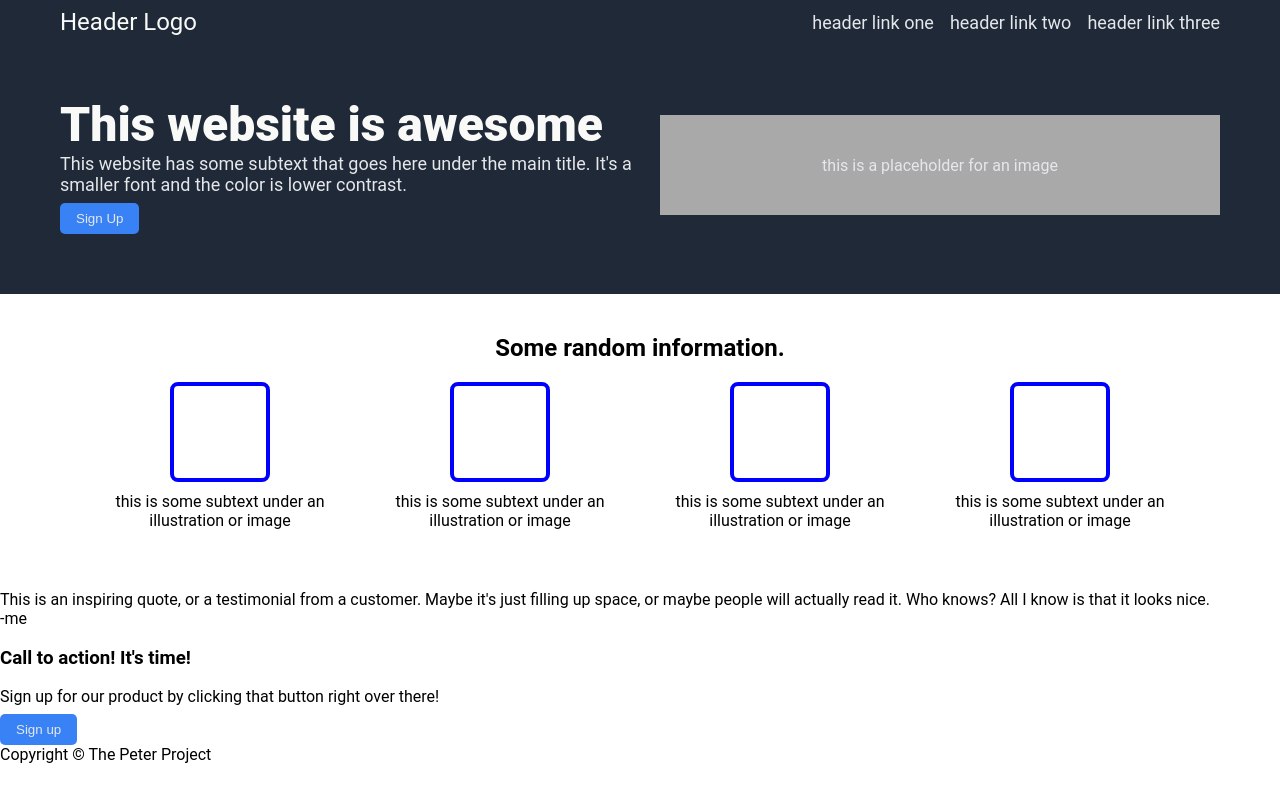
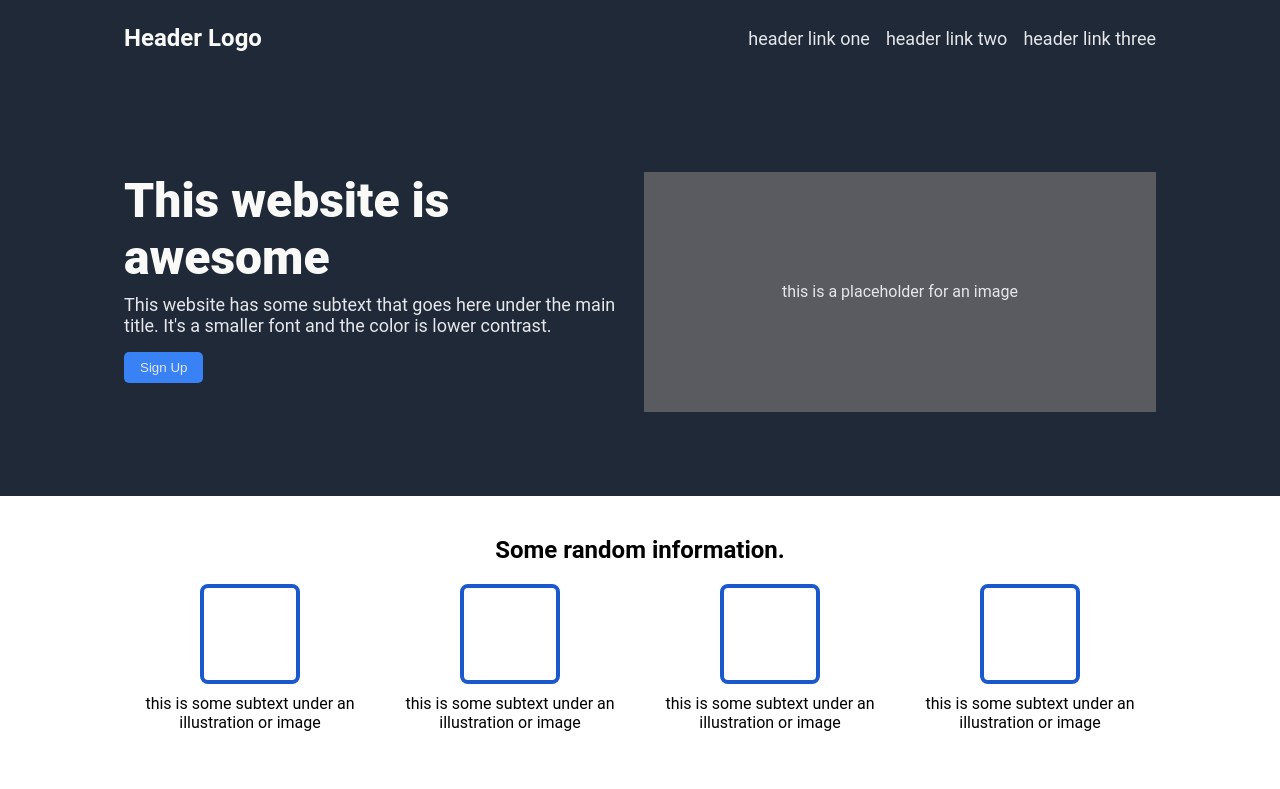
Before and after one commit to ppost0/landing-page, a plain HTML site: page index.html in a window 1280 px wide. Shown: the top 789 px of the page. Drawn offline with Linux system fonts and the light colour scheme.

Commit message:
Complete hero section

```diff
--- a/index.html
+++ b/index.html
@@ -25,7 +25,7 @@
           <button>Sign Up</button>
         </div>
         <div class="header-image">
-          <div class="image-placeholder">this is a placeholder for an image</div>
+          this is a placeholder for an image
         </div>
       </div>
     </div>
--- a/styles.css
+++ b/styles.css
@@ -7,13 +7,13 @@
 }
 
 .linkbar, .content, .content-primary {
-  margin: auto 60px;
+  margin: auto 100px;
 }
 
 
 
 .image {
-  border: 4px solid blue;
+  border: 4px solid rgb(26, 88, 204);
   height: 100px;
   width: 100px;
 }
@@ -30,7 +30,7 @@ body {
   display: flex;
   flex-direction: column;
   background-color: #1F2937;
-  padding-top: 8px;
+  padding: 24px;
 }
 
 .linkbar {
@@ -47,27 +47,28 @@ body {
 .logo {
   font-size: 24px;
   color: #F9FAF8;
+  font-weight: 700;
 }
 
 .content {
   display: flex;
-  justify-content: space-between;
+
   align-items: center;
 }
 
 .content-main {
-  flex: 0 1 auto;
+  flex: 1 1 0;
   width: 600px;
+  margin-right: 8px;
 }
 
 .header-image {
-  flex: 1 0 auto;
-  height: 100px;
-  width: 300px;
-  display: flex;
-  background-color: darkgray;
-  align-items: center;
-  justify-content: center;
+  flex: 1 1 0;
+  color: #E5E7EB;
+  text-align: center;
+  background-color: rgb(90, 91, 96);
+  padding: auto;
+  line-height: 15em;
 }
 
 .content-items {
@@ -93,25 +94,30 @@ body {
 .content-primary {
   padding: 20px;
   margin-bottom: 40px;
+  align-items: stretch;
+}
+
+
+.hero-main-text, .secondary {
+  margin-bottom: 8px;
 }
 
 
 
 
 
-
-
-
 .content {
-  margin-top: 60px;
+  margin-top: 120px;
   margin-bottom: 60px;
+  align-items: stretch;
 }
 
-.image-placeholder {
+/* .image-placeholder {
+  flex: 1 1 0;
   text-align: center;
   background-color: darkgray;
   color: #E5E7EB;
-}
+} */
 
 .secondary {
   font-size: 18px;
```
